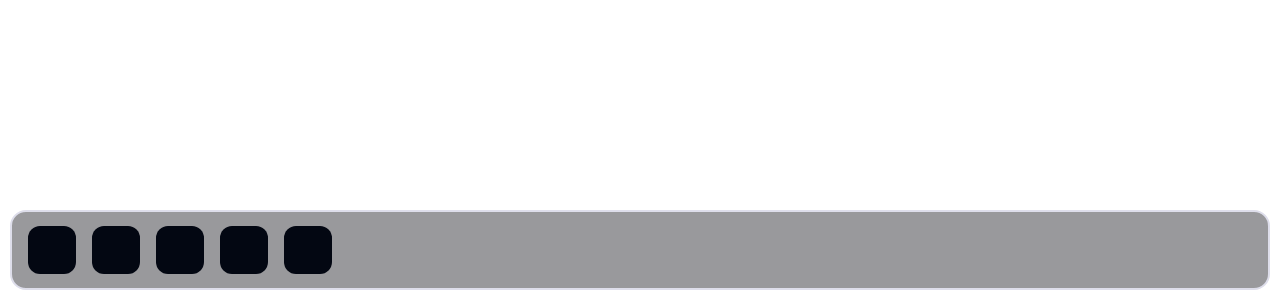
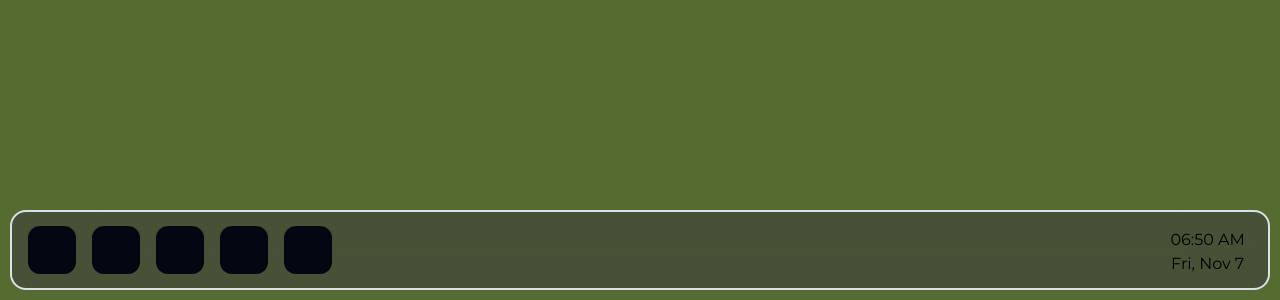
Before and after one commit to Debarghya-Basak/portfolio-os, a Next.js app: page / in a window 1280 px wide. Shown: the part 500-800 px from the top of the page. Built offline with nearby package versions, Linux system fonts and the light colour scheme.

Commit message:
updated dock

```diff
--- a/app/globals.css
+++ b/app/globals.css
@@ -3,6 +3,7 @@
 :root {
   min-height: 100vh;
   min-width: 100vw;
+  background-color: darkolivegreen;
 
   --dark-theme-primary: #3a3a3f;
   --dark-theme-primary-50: #3a3a3f83;
--- a/app/layout.js
+++ b/app/layout.js
@@ -1,14 +1,9 @@
-import { Geist, Geist_Mono } from "next/font/google";
+import { Montserrat } from "next/font/google";
 import "./globals.css";
 import "@/styles/styles.css";
 
-const geistSans = Geist({
-  variable: "--font-geist-sans",
-  subsets: ["latin"],
-});
-
-const geistMono = Geist_Mono({
-  variable: "--font-geist-mono",
+const montserrat = Montserrat({
+  weight: "400",
   subsets: ["latin"],
 });
 
@@ -20,11 +15,7 @@ export const metadata = {
 export default function RootLayout({ children }) {
   return (
     <html lang="en">
-      <body
-        className={`${geistSans.variable} ${geistMono.variable} antialiased`}
-      >
-        {children}
-      </body>
+      <body className={`${montserrat.className} antialiased`}>{children}</body>
     </html>
   );
 }
--- a/components/apps/Dock/Dock.jsx
+++ b/components/apps/Dock/Dock.jsx
@@ -2,7 +2,38 @@
 
 import { useSelector } from "react-redux";
 import "./Dock.css";
-import { motion } from "framer-motion";
+import { delay, motion, scale } from "framer-motion";
+import { useEffect, useState } from "react";
+
+const Dock = () => {
+  const theme = useSelector((state) => state.theme.theme);
+  console.log(theme);
+
+  //TIME CALCULATIONS
+  const [time, setTime] = useState(new Date());
+
+  useEffect(() => {
+    const timer = setInterval(() => {
+      setTime(new Date());
+    }, 1000);
+    return () => clearInterval(timer);
+  }, []);
+
+  const formatTime = (date) => {
+    return date.toLocaleTimeString("en-US", {
+      hour: "2-digit",
+      minute: "2-digit",
+      hour12: true,
+    });
+  };
+
+  const formatDate = (date) => {
+    return date.toLocaleDateString("en-US", {
+      weekday: "short",
+      month: "short",
+      day: "numeric",
+    });
+  };
 
   const printDivs = () => {
     const divs = [];
@@ -10,12 +41,32 @@ const printDivs = () => {
     for (let i = 1; i <= 5; i++) {
       divs.push(
         <motion.div
+          key={i}
           initial={{ y: 100, opacity: 0 }}
-        animate={{ y: 0, opacity: 1 }}
-        transition={{
+          animate={{
+            y: 0,
+            opacity: 1,
+            transition: {
               type: "spring",
               duration: 0.8,
               delay: i * 0.1,
+            },
+          }}
+          whileTap={{
+            scale: 1,
+            transition: {
+              type: "spring",
+              duration: 0.2,
+              delay: 0,
+            },
+          }}
+          whileHover={{
+            scale: 1.3,
+            transition: {
+              type: "spring",
+              duration: 0.4,
+              delay: 0,
+            },
           }}
           className="w-12 h-12 bg-gray-950 rounded-xl mr-4"
         ></motion.div>
@@ -25,11 +76,6 @@ const printDivs = () => {
     return <>{divs}</>;
   };
 
-const Dock = () => {
-  const theme = useSelector((state) => state.theme.theme);
-
-  console.log(theme);
-
   return (
     <motion.div
       initial={{ y: 300, opacity: 0 }}
@@ -38,27 +84,20 @@ const Dock = () => {
         type: "spring",
         duration: 0.8,
       }}
-      className="fixed bottom-0 w-screen h-25 p-2.5"
+      className="fixed bottom-0 w-screen h-25 p-2.5 min-w-[1000]"
     >
       <div
         className={`theme ${
           theme === "dark" ? `dark` : ``
-        } w-full h-full rounded-2xl backdrop-blur-2xl p-4`}
+        } w-full h-full rounded-2xl backdrop-blur-2xl p-4 flex`}
       >
         <div className="app-container w-screen h-full flex items-center">
           {printDivs()}
-          {/* <motion.div
-            initial={{ y: 100, opacity: 0 }}
-            animate={{ y: 0, opacity: 1 }}
-            transition={{
-              type: "spring",
-              duration: 0.8,
-              delay: 0.2,
-            }}
-            className="w-12 h-12 bg-gray-950 rounded-xl"
-          ></motion.div> */}
         </div>
-        <div className="info-container"></div>
+        <div className="info-container w-25 h-full flex-col items-center justify-center">
+          <div className="w-full flex justify-center">{formatTime(time)}</div>
+          <div className="w-full flex justify-center">{formatDate(time)}</div>
+        </div>
       </div>
     </motion.div>
   );
```
Lines whose indentation alone changed are shown as unchanged.
